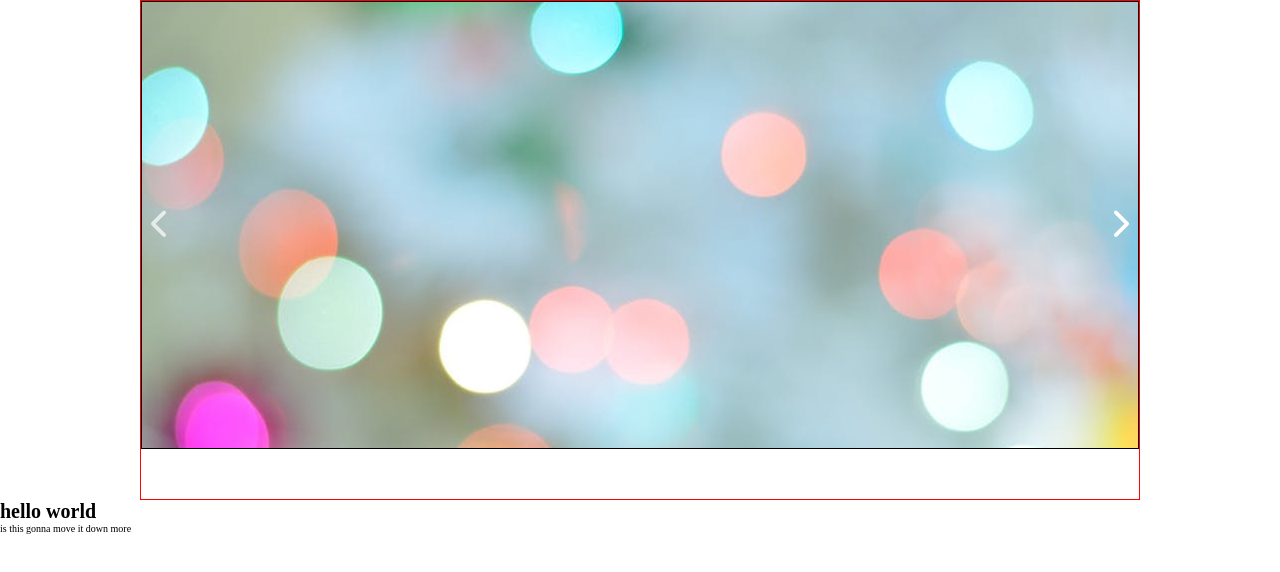
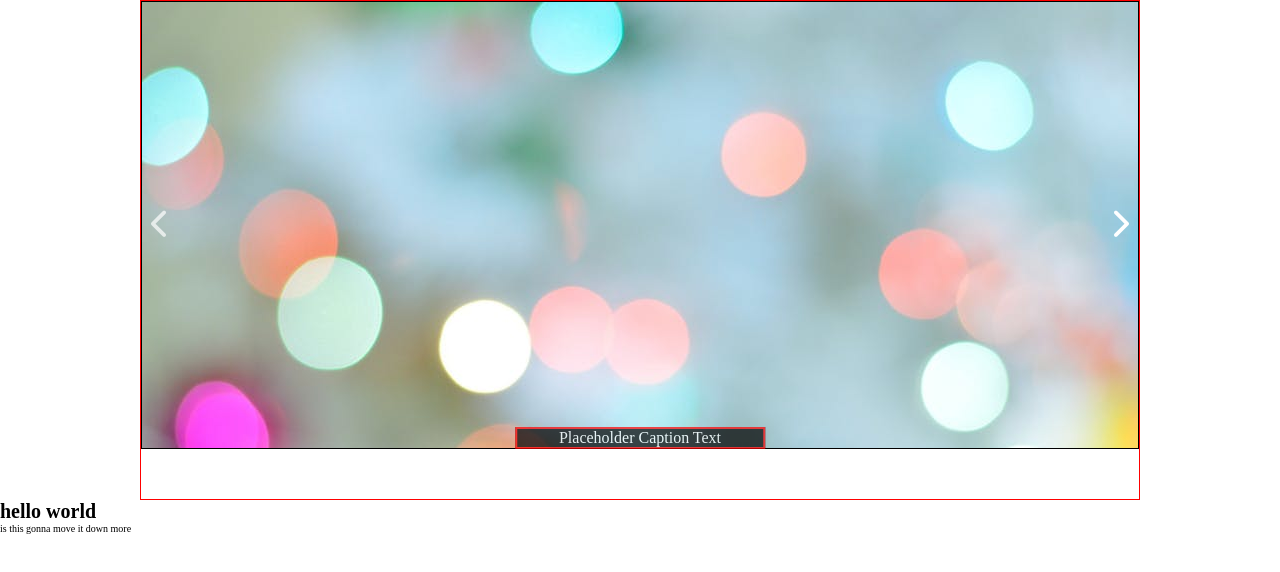
Before and after one commit to Netceer/fac20-application-website, a plain HTML site: page index.html in a window 1280 px wide. Drawn offline with Linux system fonts and the light colour scheme.

Commit message:
Add caption text container

```diff
--- a/index.html
+++ b/index.html
@@ -16,6 +16,12 @@
 <body>
     <!-- whole image carousel made up of image, dot buttons, arrow buttons -->
     <div class="carousel-container">
+
+        <!-- caption text holder  -->
+        <div class="caption-container">
+            <p class="caption-text">Placeholder Caption Text</p>
+        </div>
+
         <!-- just container for images and caption text -->
         <div class="images-container">
 
@@ -46,7 +52,7 @@
 
         </div>
 
-        <!-- next and previous buttons -->
+        <!-- next and previous buttons, free icons from font awesome -->
         <div class="previous-button"><i class="fas fa-chevron-left"></i></div>
         <div class="next-button"><i class="fas fa-chevron-right"></i></div>
 
--- a/styles.css
+++ b/styles.css
@@ -84,3 +84,25 @@ img {
 .previous-button:hover .fas, .next-button .fas{
     opacity: 1;
 }
+
+.caption-container {
+    position: absolute;
+    z-index: 1;
+    bottom: 10%;
+    left: 50%;
+    transform: translateX(-50%);
+    font-size: 1.6rem;
+    width: 25%;
+    height: auto;
+    color: white;
+    text-align: center;
+    background: black;
+    opacity: 0.7;
+    border: solid red 2px;
+}
+
+/* why do we need a holder for caption text? Revisit later */
+.caption-container .caption-text {
+    display: block;
+    margin: auto;
+}
```
